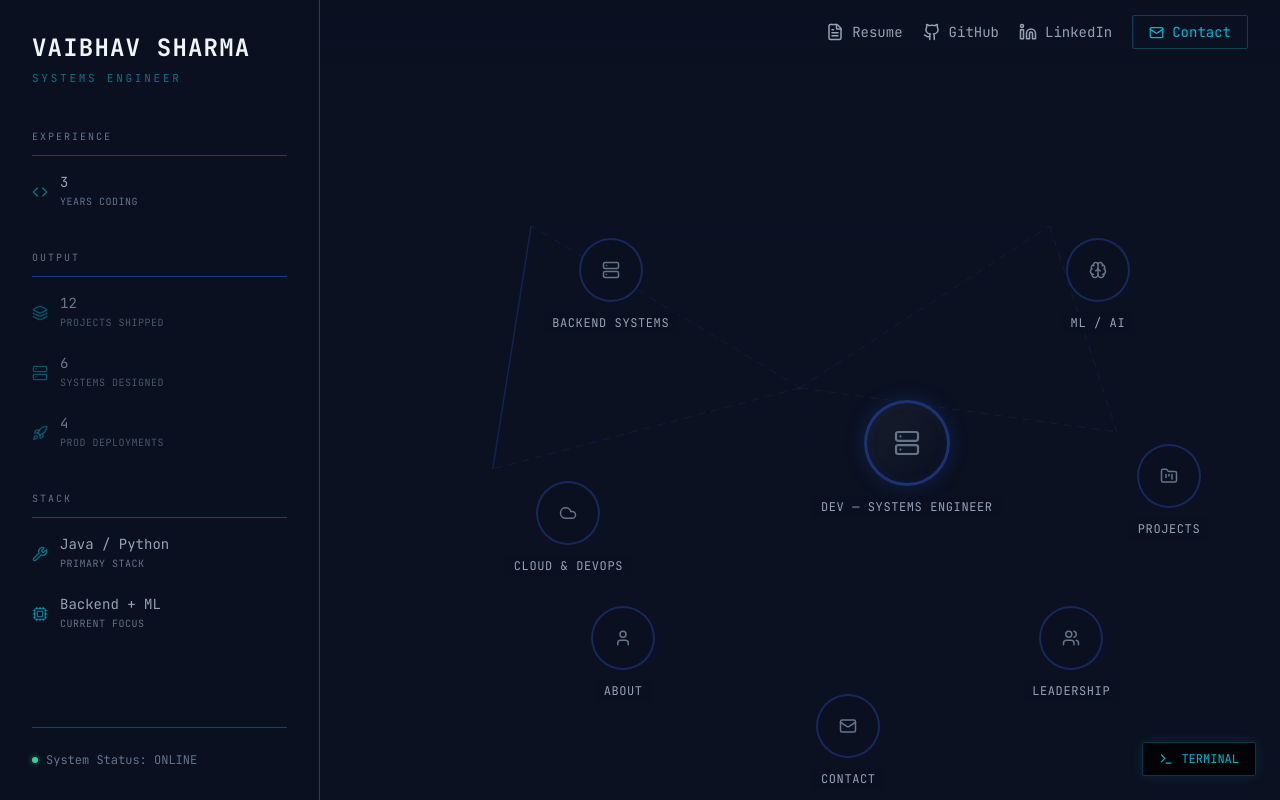
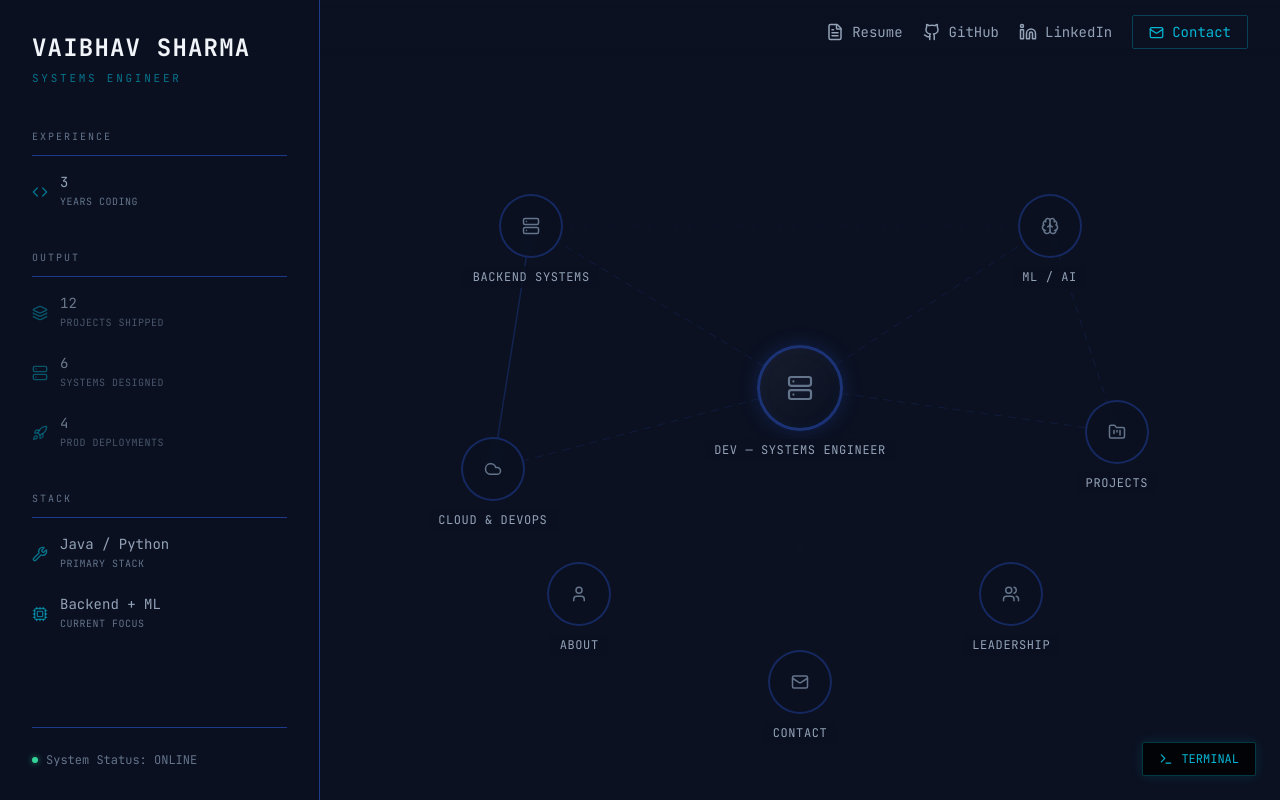
Before and after one commit to sharmavaibhav31/sharmavaibhav31, a React (Vite) app: page / in a window 1280 px wide. Built offline with nearby package versions, Linux system fonts and the light colour scheme.

Commit message:
Fixed the node positioning

```diff
--- a/src/components/ui/Node.tsx
+++ b/src/components/ui/Node.tsx
@@ -5,8 +5,8 @@ import { clsx } from 'clsx';
 interface NodeProps {
     id: string;
     label: string;
-    x: number;
-    y: number;
+    x: number;  // % of parent container — shared with SVG coordinate space
+    y: number;  // % of parent container — shared with SVG coordinate space
     isActive?: boolean;
     onClick: (id: string) => void;
     onHover: (id: string | null) => void;
@@ -29,85 +29,117 @@ export const Node: React.FC<NodeProps> = ({
     const handleMouseEnter = () => { setShowTooltip(true); onHover(id); };
     const handleMouseLeave = () => { setShowTooltip(false); onHover(null); };
 
-    // Assembly variants — no bounce, no elastic, exact easing
+    // ── Assembly variants — peripheral: subtle Y drift, central: scale lock ──
+    // Applied on the **anchor** div. The circle is always geometrically centered
+    // on (x%, y%) regardless of animation, so SVG lines stay aligned.
     const variants = reducedMotion
-        ? { hidden: { opacity: 1, y: 0, scale: 1 }, visible: { opacity: 1, y: 0, scale: 1 } }
+        ? { hidden: { opacity: 1, y: 0 }, visible: { opacity: 1, y: 0 } }
         : isCentral
             ? {
-                hidden: { opacity: 0, y: 0, scale: 0.98 },
-                visible: { opacity: 1, y: 0, scale: 1, transition: { duration: 0.15, ease: 'easeOut' as const, delay: assemblyDelay } },
+                hidden: { opacity: 0, scale: 0.98 },
+                visible: { opacity: 1, scale: 1, transition: { duration: 0.15, ease: 'easeOut' as const, delay: assemblyDelay } },
             }
             : {
-                hidden: { opacity: 0, y: 4, scale: 1 },
-                visible: { opacity: 1, y: 0, scale: 1, transition: { duration: 0.12, ease: 'easeOut' as const, delay: assemblyDelay } },
+                hidden: { opacity: 0, y: 4 },
+                visible: { opacity: 1, y: 0, transition: { duration: 0.12, ease: 'easeOut' as const, delay: assemblyDelay } },
             };
 
-    // ── Central node: thicker ring, slightly larger (+8%), inner gradient, stronger glow
-    const centralRingClass = isCentral
+    // Ring size — central node is ~8% larger, border is thicker
+    const ringSize = isCentral ? 'w-[74px] h-[74px] lg:w-[86px] lg:h-[86px]' : 'w-12 h-12 lg:w-16 lg:h-16';
+    // Pixel radius for positioning label/tooltip below/above the ring center
+    // Central: 43px on sm, 43px on lg; Peripheral: 24px sm, 32px lg
+    const ringRadius = isCentral ? 43 : 32;
+
+    const ringClass = isCentral
         ? isActive
-            ? 'w-[74px] h-[74px] lg:w-[86px] lg:h-[86px] border-[3px] border-accent-cyan bg-gradient-to-br from-accent-cyan/15 to-transparent shadow-[0_0_32px_rgba(6,182,212,0.45),inset_0_0_16px_rgba(6,182,212,0.08)] z-20'
-            : 'w-[74px] h-[74px] lg:w-[86px] lg:h-[86px] border-[3px] border-line-blueprint/80 bg-gradient-to-br from-white/5 to-transparent shadow-[0_0_18px_rgba(30,58,138,0.4),inset_0_0_12px_rgba(30,58,138,0.1)] z-20 hover:border-accent-cyan/40 hover:shadow-[0_0_24px_rgba(6,182,212,0.2)]'
+            ? 'border-[3px] border-accent-cyan bg-gradient-to-br from-accent-cyan/15 to-transparent shadow-[0_0_32px_rgba(6,182,212,0.45),inset_0_0_16px_rgba(6,182,212,0.08)]'
+            : 'border-[3px] border-line-blueprint/80 bg-gradient-to-br from-white/5 to-transparent shadow-[0_0_18px_rgba(30,58,138,0.4),inset_0_0_12px_rgba(30,58,138,0.1)] hover:border-accent-cyan/40 hover:shadow-[0_0_24px_rgba(6,182,212,0.2)]'
         : isActive
-            ? 'w-12 h-12 lg:w-16 lg:h-16 border-2 border-accent-cyan bg-accent-cyan/10 shadow-[0_0_20px_rgba(6,182,212,0.3)] z-10'
+            ? 'border-2 border-accent-cyan bg-accent-cyan/10 shadow-[0_0_20px_rgba(6,182,212,0.3)]'
             : isSoftHighlighted
-                ? 'w-12 h-12 lg:w-16 lg:h-16 border-2 border-accent-cyan/40 bg-accent-cyan/5 shadow-[0_0_10px_rgba(6,182,212,0.12)] z-10'
-                : 'w-12 h-12 lg:w-16 lg:h-16 border-2 border-line-blueprint/60 bg-blueprint-dark/60 z-10 group-hover:border-accent-cyan/40 group-hover:bg-accent-cyan/5';
+                ? 'border-2 border-accent-cyan/40 bg-accent-cyan/5 shadow-[0_0_10px_rgba(6,182,212,0.12)]'
+                : 'border-2 border-line-blueprint/60 bg-blueprint-dark/60 hover:border-accent-cyan/40 hover:bg-accent-cyan/5';
 
-    const iconColorClass = isActive
+    const iconClass = isActive
         ? 'text-accent-cyan'
         : isSoftHighlighted
             ? 'text-accent-cyan/70'
             : 'text-slate-500 group-hover:text-accent-cyan/70';
 
-    const labelColorClass = isActive
+    const labelClass = isActive
         ? 'text-accent-cyan font-semibold border border-accent-cyan/20'
         : isSoftHighlighted
             ? 'text-slate-300 border border-transparent'
             : 'text-text-dim border border-transparent group-hover:text-slate-300';
 
     return (
+        /**
+         * ANCHOR — zero-size, positioned at the exact (x%, y%) shared with SVG.
+         * All children are absolutely positioned relative to this anchor,
+         * so the circle center is mathematically at (x%, y%).
+         */
         <motion.div
-            className="absolute cursor-pointer flex flex-col items-center justify-center p-3 group"
-            style={{ left: `${x}%`, top: `${y}%`, transform: 'translate(-50%, -50%)', zIndex: isCentral ? 20 : 10 }}
-            onClick={() => onClick(id)}
-            onMouseEnter={handleMouseEnter}
-            onMouseLeave={handleMouseLeave}
+            className="absolute"
+            style={{
+                left: `${x}%`,
+                top: `${y}%`,
+                // No width/height — pure anchor point
+                zIndex: isCentral ? 20 : 10,
+            }}
             variants={variants}
             initial="hidden"
             animate={assemblyVisible ? 'visible' : 'hidden'}
-            role="button"
-            tabIndex={0}
-            aria-label={`Navigate to ${label}`}
-            onKeyDown={e => { if (e.key === 'Enter' || e.key === ' ') onClick(id); }}
         >
-            {/* Tooltip */}
+            {/* ── Tooltip: above the ring center ── */}
             {tooltip && showTooltip && !isActive && (
                 <motion.div
                     initial={{ opacity: 0, y: 4 }}
                     animate={{ opacity: 1, y: 0 }}
                     exit={{ opacity: 0 }}
                     transition={{ duration: 0.12 }}
-                    className="absolute -top-11 left-1/2 -translate-x-1/2 px-3 py-1.5 bg-black/90 border border-line-blueprint text-[10px] font-mono text-slate-300 whitespace-nowrap rounded-sm shadow-lg z-30 pointer-events-none"
+                    className="absolute left-0 -translate-x-1/2 pointer-events-none z-30"
+                    style={{ bottom: `${ringRadius + 10}px` }}
                 >
-                    {tooltip}
-                    <div className="absolute top-full left-1/2 -translate-x-1/2 border-4 border-transparent border-t-line-blueprint/60" />
+                    <div className="px-3 py-1.5 bg-black/90 border border-line-blueprint text-[10px] font-mono text-slate-300 whitespace-nowrap rounded-sm shadow-lg">
+                        {tooltip}
+                    </div>
+                    <div className="mx-auto w-0 h-0 border-4 border-transparent border-t-line-blueprint/60" />
                 </motion.div>
             )}
 
-            {/* Node ring */}
-            <div className={clsx('rounded-full flex items-center justify-center backdrop-blur-sm transition-all duration-200', centralRingClass)}>
+            {/* ── Circle: EXACTLY centered on the anchor via -50%/-50% ── */}
+            <div
+                className={clsx(
+                    'absolute -translate-x-1/2 -translate-y-1/2',
+                    'rounded-full flex items-center justify-center backdrop-blur-sm',
+                    'cursor-pointer transition-all duration-200 group',
+                    ringSize, ringClass
+                )}
+                onClick={() => onClick(id)}
+                onMouseEnter={handleMouseEnter}
+                onMouseLeave={handleMouseLeave}
+                role="button"
+                tabIndex={0}
+                aria-label={`Navigate to ${label}`}
+                onKeyDown={e => { if (e.key === 'Enter' || e.key === ' ') onClick(id); }}
+            >
                 {icon && (
-                    <div className={clsx('transition-colors duration-200', iconColorClass, isCentral && 'scale-110')}>
+                    <div className={clsx('transition-colors duration-200', iconClass, isCentral && 'scale-110')}>
                         {icon}
                     </div>
                 )}
             </div>
 
-            {/* Label */}
-            <span className={clsx(
-                'mt-2.5 font-mono text-[10px] lg:text-xs tracking-wider uppercase transition-colors duration-200 whitespace-nowrap bg-blueprint-dark/80 px-2 py-0.5 rounded-sm',
-                labelColorClass
-            )}>
+            {/* ── Label: below the ring ── */}
+            <span
+                className={clsx(
+                    'absolute left-0 -translate-x-1/2 whitespace-nowrap',
+                    'font-mono text-[10px] lg:text-xs tracking-wider uppercase',
+                    'transition-colors duration-200 bg-blueprint-dark/80 px-2 py-0.5 rounded-sm',
+                    labelClass
+                )}
+                style={{ top: `${ringRadius + 8}px` }}
+            >
                 {label}
             </span>
         </motion.div>
```
